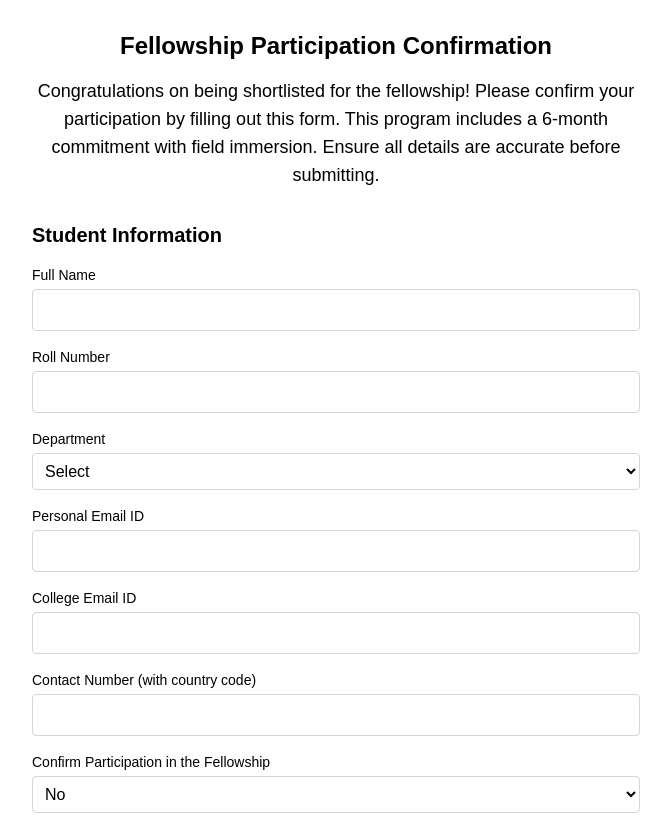
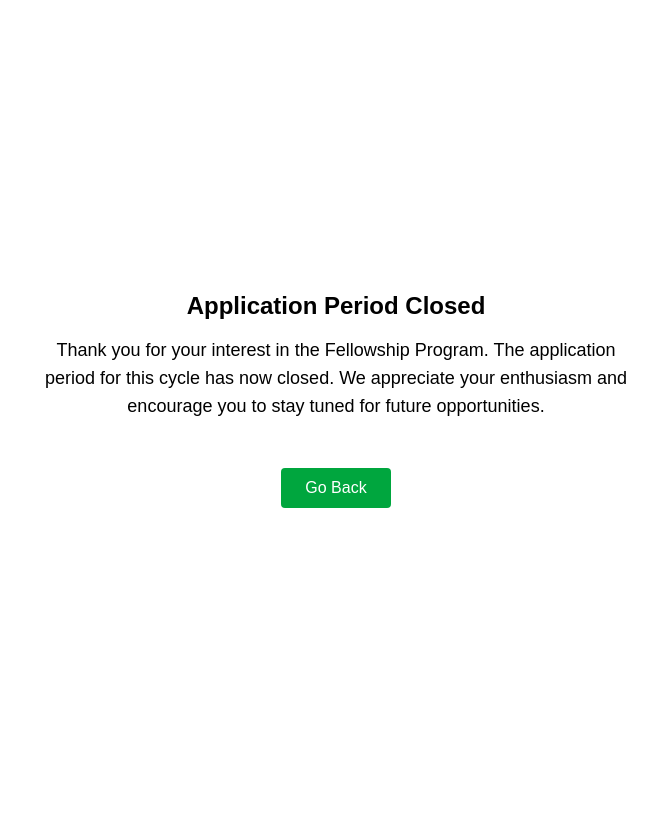
Before and after one commit to REACT-Kumaraguru/REACT, a Next.js app: page /react/groundzero in a window 1280 px wide. Shown: the top 815 px of the page, without its empty margins (304-975 px from the left). Built offline with nearby package versions, Linux system fonts and the light colour scheme.

Commit message:
application closed

```diff
--- a/app/react/groundzero/page.tsx
+++ b/app/react/groundzero/page.tsx
@@ -1,247 +1,294 @@
+// "use client";
+
+// import { useState, Suspense } from "react";
+// import { motion, AnimatePresence } from "framer-motion";
+// import { supabase } from "./supabaseClient";
+// import { useRouter } from "next/navigation";
+
+// export default function ApplyPage() {
+//   return (
+//     <Suspense fallback={<div>Loading...</div>}>
+//       <ConfirmForm />
+//     </Suspense>
+//   );
+// }
+
+// function ConfirmForm() {
+//   const [form, setForm] = useState({
+//     fullName: "",
+//     rollNo: "",
+//     dept: "",
+//     personalEmail: "",
+//     collegeEmail: "",
+//     contactNumber: "",
+//     confirmParticipation: "No",
+//     comments: "",
+//     agreeToTerms: false,
+//   });
+
+//   const [showConfirmation, setShowConfirmation] = useState(false);
+//   const router = useRouter();
+
+//   const resetForm = () => {
+//     setForm({
+//       fullName: "",
+//       rollNo: "",
+//       dept: "",
+//       personalEmail: "",
+//       collegeEmail: "",
+//       contactNumber: "",
+//       confirmParticipation: "No",
+//       comments: "",
+//       agreeToTerms: false,
+//     });
+//   };
+
+//   const handleChange = (
+//     e: React.ChangeEvent<HTMLInputElement | HTMLTextAreaElement | HTMLSelectElement>
+//   ) => {
+//     const { name, value, type } = e.target;
+//     if (type === "checkbox") {
+//       setForm((prev) => ({
+//         ...prev,
+//         [name]: (e.target as HTMLInputElement).checked,
+//       }));
+//     } else {
+//       setForm((prev) => ({
+//         ...prev,
+//         [name]: value,
+//       }));
+//     }
+//   };
+
+//   const handleSubmit = async (e: React.FormEvent) => {
+//     e.preventDefault();
+
+//     if (!form.agreeToTerms && form.confirmParticipation === "Yes") {
+//       alert("You must agree to the fellowship terms to confirm participation.");
+//       return;
+//     }
+
+//     const { error } = await supabase.from("groundzero_applications").insert([
+//       {
+//         full_name: form.fullName,
+//         roll_no: form.rollNo,
+//         department: form.dept,
+//         personal_email: form.personalEmail,
+//         college_email: form.collegeEmail,
+//         contact_number: form.contactNumber,
+//         confirm_participation: form.confirmParticipation === "Yes",
+//         comments: form.comments,
+//         agree_to_terms: form.agreeToTerms,
+//       },
+//     ]);
+
+//     if (error) {
+//       console.error("Supabase Insert Error:", error.message, error.details);
+//       alert(`Submission failed: ${error.message}`);
+//     } else {
+//       setShowConfirmation(true);
+//       resetForm();
+//       setTimeout(() => {
+//         setShowConfirmation(false);
+//         router.back();
+//       }, 5000);
+//     }
+//   };
+
+//   return (
+//     <main style={{ color: "black", marginBottom: "1rem" }} className="min-h-screen bg-white p-8 max-w-2xl mx-auto relative">
+//       <h1 style={{ fontSize: "24px", color: "black", marginBottom: "1rem" }} className="text-3xl font-bold mb-6 text-center">
+//         Fellowship Participation Confirmation
+//       </h1>
+//       <div className="mb-8 text-center text-gray-800">
+//         <p style={{ fontSize: "18px", color: "black", marginBottom: "1rem" }} className="text-lg font-medium">
+//           Congratulations on being shortlisted for the fellowship! Please confirm your participation by filling out this form. This program includes a 6-month commitment with field immersion. Ensure all details are accurate before submitting.
+//         </p>
+
+//       </div>
+
+//       <form onSubmit={handleSubmit} className="space-y-10 mt-6">
+//         <section>
+//           <h2 style={{ fontSize: "20px", color: "black", marginBottom: "1rem" }} className="text-xl font-semibold mb-4">Student Information</h2>
+//           <div style={{ fontSize: "16px", color: "black", marginBottom: "1rem" }} className="space-y-4">
+//             <Input label="Full Name" name="fullName" value={form.fullName} onChange={handleChange} required />
+//             <Input label="Roll Number" name="rollNo" value={form.rollNo} onChange={handleChange} required />
+// <div>
+//   <label className="block text-sm font-medium">Department</label>
+//   <select
+//     name="dept"
+//     value={form.dept}
+//     onChange={handleChange}
+//     required
+//     className="w-full mt-1 p-2 border border-gray-300 rounded"
+//   >
+//     <option value="">Select</option>
+//     <option value="Aeronautical Engineering">Aeronautical Engineering</option>
+//     <option value="Artificial Intelligence & Data Science">Artificial Intelligence & Data Science</option>
+//     <option value="Automobile Engineering">Automobile Engineering</option>
+//     <option value="Biotechnology">Biotechnology</option>
+//     <option value="Civil Engineering">Civil Engineering</option>
+//     <option value="Computer Science and Engineering">Computer Science and Engineering</option>
+//     <option value="Electrical and Electronics Engineering">Electrical and Electronics Engineering</option>
+//     <option value="Electronics and Communication Engineering">Electronics and Communication Engineering</option>
+//     <option value="Electronics and Instrumentation Engineering">Electronics and Instrumentation Engineering</option>
+//     <option value="Fashion Technology">Fashion Technology</option>
+//     <option value="Information Technology">Information Technology</option>
+//     <option value="Mechanical Engineering">Mechanical Engineering</option>
+//     <option value="Mechatronics Engineering">Mechatronics Engineering</option>
+//     <option value="Textile Technology">Textile Technology</option>
+//   </select>
+// </div>
+//             <Input label="Personal Email ID" name="personalEmail" value={form.personalEmail} onChange={handleChange} required />
+//             <Input label="College Email ID" name="collegeEmail" value={form.collegeEmail} onChange={handleChange} required />
+//             <Input label="Contact Number (with country code)" name="contactNumber" value={form.contactNumber} onChange={handleChange} required />
+//             <Select
+//               label="Confirm Participation in the Fellowship"
+//               name="confirmParticipation"
+//               value={form.confirmParticipation}
+//               onChange={handleChange}
+//               options={["No", "Yes"]}
+//               required
+//             />
+//             {form.confirmParticipation === "No" && (
+//               <Textarea
+//                 label="Reason for Declining (Optional)"
+//                 name="comments"
+//                 value={form.comments}
+//                 onChange={handleChange}
+//               />
+//             )}
+//             {form.confirmParticipation === "Yes" && (
+//               <Checkbox
+//                 label="I agree to the fellowship terms and commit to the 6-month program, including field immersion."
+//                 name="agreeToTerms"
+//                 checked={form.agreeToTerms}
+//                 onChange={handleChange}
+//                 required
+//               />
+//             )}
+//           </div>
+//         </section>
+
+//         <button type="submit" className="bg-green-600 text-white px-6 py-2 rounded hover:bg-green-700 transition">
+//           Submit Confirmation
+//         </button>
+//       </form>
+
+//       <AnimatePresence>
+//         {showConfirmation && (
+//           <motion.div
+//             initial={{ opacity: 0, scale: 0.8 }}
+//             animate={{ opacity: 1, scale: 1 }}
+//             exit={{ opacity: 0, scale: 0.8 }}
+//             className="fixed inset-0 bg-black bg-opacity-40 flex items-center justify-center z-50"
+//             onClick={() => {
+//               setShowConfirmation(false);
+//               router.back();
+//             }}
+//           >
+//             <div className="bg-white dark:bg-gray-900 p-6 rounded-xl shadow-lg max-w-md text-center text-black dark:text-white">
+//               <h2 className="text-2xl font-bold mb-2 text-green-700 dark:text-green-400">
+//                 {form.confirmParticipation === "Yes" ? "Participation Confirmed!" : "Submission Received!"}
+//               </h2>
+//               <p className="text-sm">
+//                 {form.confirmParticipation === "Yes"
+//                   ? "Thank you for confirming your participation in the fellowship. We’ll follow up with next steps soon."
+//                   : "Thank you for letting us know. We respect your decision and wish you the best."}
+//               </p>
+//               <p className="mt-2 text-xs">Click anywhere to close</p>
+//             </div>
+//           </motion.div>
+//         )}
+//       </AnimatePresence>
+//     </main>
+//   );
+// }
+
+// function Input({ label, ...props }: any) {
+//   return (
+//     <div>
+//       <label className="block text-sm font-medium">{label}</label>
+//       <input {...props} className="w-full mt-1 p-2 border border-gray-300 rounded" />
+//     </div>
+//   );
+// }
+
+// function Select({ label, name, value, onChange, options }: any) {
+//   return (
+//     <div>
+//       <label className="block text-sm font-medium">{label}</label>
+//       <select name={name} value={value} onChange={onChange} className="w-full mt-1 p-2 border border-gray-300 rounded">
+//         <option value="">Select</option>
+//         {options.map((opt: string) => (
+//           <option key={opt} value={opt}>{opt}</option>
+//         ))}
+//       </select>
+//     </div>
+//   );
+// }
+
+// function Textarea({ label, ...props }: any) {
+//   return (
+//     <div>
+//       <label className="block text-sm font-medium">{label}</label>
+//       <textarea {...props} rows={4} className="w-full mt-1 p-2 border border-gray-300 rounded" />
+//     </div>
+//   );
+// }
+
+// function Checkbox({ label, name, checked, onChange }: any) {
+//   return (
+//     <div className="flex items-center gap-2">
+//       <input type="checkbox" name={name} checked={checked} onChange={onChange} />
+//       <label className="text-sm">{label}</label>
+//     </div>
+//   );
+// }
+
+
 "use client";
 
-import { useState, Suspense } from "react";
-import { motion, AnimatePresence } from "framer-motion";
-import { supabase } from "./supabaseClient";
+import { Suspense } from "react";
 import { useRouter } from "next/navigation";
 
-export default function ApplyPage() {
+export default function ClosedPage() {
   return (
     <Suspense fallback={<div>Loading...</div>}>
-      <ConfirmForm />
+      <ApplicationClosed />
     </Suspense>
   );
 }
 
-function ConfirmForm() {
-  const [form, setForm] = useState({
-    fullName: "",
-    rollNo: "",
-    dept: "",
-    personalEmail: "",
-    collegeEmail: "",
-    contactNumber: "",
-    confirmParticipation: "No",
-    comments: "",
-    agreeToTerms: false,
-  });
-
-  const [showConfirmation, setShowConfirmation] = useState(false);
+function ApplicationClosed() {
   const router = useRouter();
 
-  const resetForm = () => {
-    setForm({
-      fullName: "",
-      rollNo: "",
-      dept: "",
-      personalEmail: "",
-      collegeEmail: "",
-      contactNumber: "",
-      confirmParticipation: "No",
-      comments: "",
-      agreeToTerms: false,
-    });
-  };
-
-  const handleChange = (
-    e: React.ChangeEvent<HTMLInputElement | HTMLTextAreaElement | HTMLSelectElement>
-  ) => {
-    const { name, value, type } = e.target;
-    if (type === "checkbox") {
-      setForm((prev) => ({
-        ...prev,
-        [name]: (e.target as HTMLInputElement).checked,
-      }));
-    } else {
-      setForm((prev) => ({
-        ...prev,
-        [name]: value,
-      }));
-    }
-  };
-
-  const handleSubmit = async (e: React.FormEvent) => {
-    e.preventDefault();
-
-    if (!form.agreeToTerms && form.confirmParticipation === "Yes") {
-      alert("You must agree to the fellowship terms to confirm participation.");
-      return;
-    }
-
-    const { error } = await supabase.from("groundzero_applications").insert([
-      {
-        full_name: form.fullName,
-        roll_no: form.rollNo,
-        department: form.dept,
-        personal_email: form.personalEmail,
-        college_email: form.collegeEmail,
-        contact_number: form.contactNumber,
-        confirm_participation: form.confirmParticipation === "Yes",
-        comments: form.comments,
-        agree_to_terms: form.agreeToTerms,
-      },
-    ]);
-
-    if (error) {
-      console.error("Supabase Insert Error:", error.message, error.details);
-      alert(`Submission failed: ${error.message}`);
-    } else {
-      setShowConfirmation(true);
-      resetForm();
-      setTimeout(() => {
-        setShowConfirmation(false);
-        router.back();
-      }, 5000);
-    }
-  };
-
   return (
-    <main style={{ color: "black", marginBottom: "1rem" }} className="min-h-screen bg-white p-8 max-w-2xl mx-auto relative">
-      <h1 style={{ fontSize: "24px", color: "black", marginBottom: "1rem" }} className="text-3xl font-bold mb-6 text-center">
-        Fellowship Participation Confirmation
+    <main
+      style={{ color: "black", marginBottom: "1rem" }}
+      className="min-h-screen bg-white p-8 max-w-2xl mx-auto relative flex flex-col items-center justify-center"
+    >
+      <h1
+        style={{ fontSize: "24px", color: "black", marginBottom: "1rem" }}
+        className="text-3xl font-bold mb-6 text-center"
+      >
+        Application Period Closed
       </h1>
       <div className="mb-8 text-center text-gray-800">
-        <p style={{ fontSize: "18px", color: "black", marginBottom: "1rem" }} className="text-lg font-medium">
-          Congratulations on being shortlisted for the fellowship! Please confirm your participation by filling out this form. This program includes a 6-month commitment with field immersion. Ensure all details are accurate before submitting.
+        <p
+          style={{ fontSize: "18px", color: "black", marginBottom: "1rem" }}
+          className="text-lg font-medium"
+        >
+          Thank you for your interest in the Fellowship Program. The application period for this cycle has now closed. We appreciate your enthusiasm and encourage you to stay tuned for future opportunities.
         </p>
 
       </div>
-
-      <form onSubmit={handleSubmit} className="space-y-10 mt-6">
-        <section>
-          <h2 style={{ fontSize: "20px", color: "black", marginBottom: "1rem" }} className="text-xl font-semibold mb-4">Student Information</h2>
-          <div style={{ fontSize: "16px", color: "black", marginBottom: "1rem" }} className="space-y-4">
-            <Input label="Full Name" name="fullName" value={form.fullName} onChange={handleChange} required />
-            <Input label="Roll Number" name="rollNo" value={form.rollNo} onChange={handleChange} required />
-<div>
-  <label className="block text-sm font-medium">Department</label>
-  <select
-    name="dept"
-    value={form.dept}
-    onChange={handleChange}
-    required
-    className="w-full mt-1 p-2 border border-gray-300 rounded"
-  >
-    <option value="">Select</option>
-    <option value="Aeronautical Engineering">Aeronautical Engineering</option>
-    <option value="Artificial Intelligence & Data Science">Artificial Intelligence & Data Science</option>
-    <option value="Automobile Engineering">Automobile Engineering</option>
-    <option value="Biotechnology">Biotechnology</option>
-    <option value="Civil Engineering">Civil Engineering</option>
-    <option value="Computer Science and Engineering">Computer Science and Engineering</option>
-    <option value="Electrical and Electronics Engineering">Electrical and Electronics Engineering</option>
-    <option value="Electronics and Communication Engineering">Electronics and Communication Engineering</option>
-    <option value="Electronics and Instrumentation Engineering">Electronics and Instrumentation Engineering</option>
-    <option value="Fashion Technology">Fashion Technology</option>
-    <option value="Information Technology">Information Technology</option>
-    <option value="Mechanical Engineering">Mechanical Engineering</option>
-    <option value="Mechatronics Engineering">Mechatronics Engineering</option>
-    <option value="Textile Technology">Textile Technology</option>
-  </select>
-</div>
-            <Input label="Personal Email ID" name="personalEmail" value={form.personalEmail} onChange={handleChange} required />
-            <Input label="College Email ID" name="collegeEmail" value={form.collegeEmail} onChange={handleChange} required />
-            <Input label="Contact Number (with country code)" name="contactNumber" value={form.contactNumber} onChange={handleChange} required />
-            <Select
-              label="Confirm Participation in the Fellowship"
-              name="confirmParticipation"
-              value={form.confirmParticipation}
-              onChange={handleChange}
-              options={["No", "Yes"]}
-              required
-            />
-            {form.confirmParticipation === "No" && (
-              <Textarea
-                label="Reason for Declining (Optional)"
-                name="comments"
-                value={form.comments}
-                onChange={handleChange}
-              />
-            )}
-            {form.confirmParticipation === "Yes" && (
-              <Checkbox
-                label="I agree to the fellowship terms and commit to the 6-month program, including field immersion."
-                name="agreeToTerms"
-                checked={form.agreeToTerms}
-                onChange={handleChange}
-                required
-              />
-            )}
-          </div>
-        </section>
-
-        <button type="submit" className="bg-green-600 text-white px-6 py-2 rounded hover:bg-green-700 transition">
-          Submit Confirmation
-        </button>
-      </form>
-
-      <AnimatePresence>
-        {showConfirmation && (
-          <motion.div
-            initial={{ opacity: 0, scale: 0.8 }}
-            animate={{ opacity: 1, scale: 1 }}
-            exit={{ opacity: 0, scale: 0.8 }}
-            className="fixed inset-0 bg-black bg-opacity-40 flex items-center justify-center z-50"
-            onClick={() => {
-              setShowConfirmation(false);
-              router.back();
-            }}
-          >
-            <div className="bg-white dark:bg-gray-900 p-6 rounded-xl shadow-lg max-w-md text-center text-black dark:text-white">
-              <h2 className="text-2xl font-bold mb-2 text-green-700 dark:text-green-400">
-                {form.confirmParticipation === "Yes" ? "Participation Confirmed!" : "Submission Received!"}
-              </h2>
-              <p className="text-sm">
-                {form.confirmParticipation === "Yes"
-                  ? "Thank you for confirming your participation in the fellowship. We’ll follow up with next steps soon."
-                  : "Thank you for letting us know. We respect your decision and wish you the best."}
-              </p>
-              <p className="mt-2 text-xs">Click anywhere to close</p>
-            </div>
-          </motion.div>
-        )}
-      </AnimatePresence>
+      <button
+        onClick={() => router.back()}
+        className="bg-green-600 text-white px-6 py-2 rounded hover:bg-green-700 transition"
+      >
+        Go Back
+      </button>
     </main>
   );
 }
-
-function Input({ label, ...props }: any) {
-  return (
-    <div>
-      <label className="block text-sm font-medium">{label}</label>
-      <input {...props} className="w-full mt-1 p-2 border border-gray-300 rounded" />
-    </div>
-  );
-}
-
-function Select({ label, name, value, onChange, options }: any) {
-  return (
-    <div>
-      <label className="block text-sm font-medium">{label}</label>
-      <select name={name} value={value} onChange={onChange} className="w-full mt-1 p-2 border border-gray-300 rounded">
-        <option value="">Select</option>
-        {options.map((opt: string) => (
-          <option key={opt} value={opt}>{opt}</option>
-        ))}
-      </select>
-    </div>
-  );
-}
-
-function Textarea({ label, ...props }: any) {
-  return (
-    <div>
-      <label className="block text-sm font-medium">{label}</label>
-      <textarea {...props} rows={4} className="w-full mt-1 p-2 border border-gray-300 rounded" />
-    </div>
-  );
-}
-
-function Checkbox({ label, name, checked, onChange }: any) {
-  return (
-    <div className="flex items-center gap-2">
-      <input type="checkbox" name={name} checked={checked} onChange={onChange} />
-      <label className="text-sm">{label}</label>
-    </div>
-  );
-}
```
